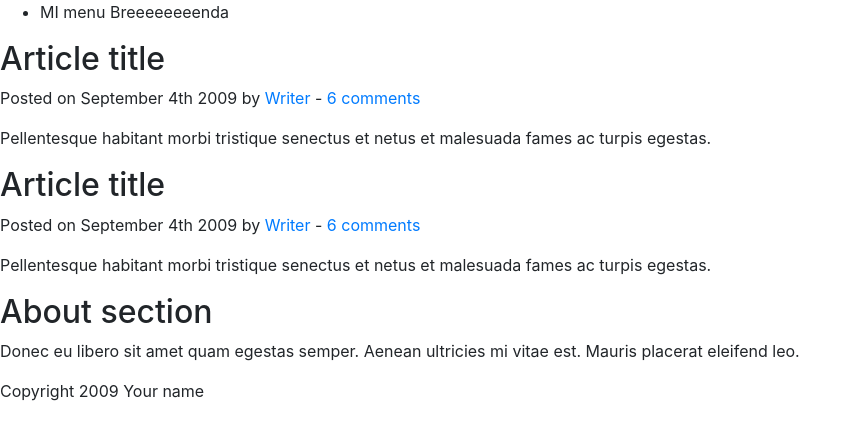
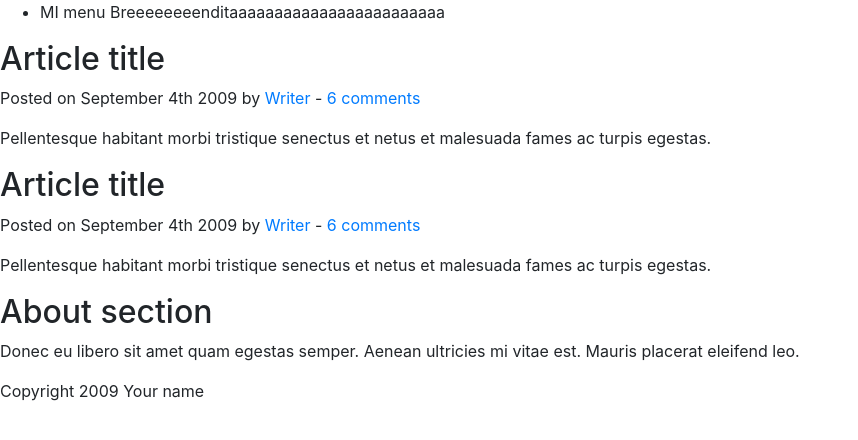
Before and after one commit to brendacg94/demo-repo2, a plain HTML site: page index.html in a window 1280 px wide. Shown: the whole page, without its empty margins (0-858 px from the left). Drawn offline with nearby package versions, Linux system fonts and the light colour scheme.

Commit message:
Nueva modificacion al index

```diff
--- a/index.html
+++ b/index.html
@@ -15,7 +15,7 @@
 	<header>
 		<nav>
 			<ul>
-				<li>MI menu Breeeeeeeenda</li>
+				<li>MI menu Breeeeeeeenditaaaaaaaaaaaaaaaaaaaaaaaa</li>
 			</ul>
 		</nav>
 	</header>
```
